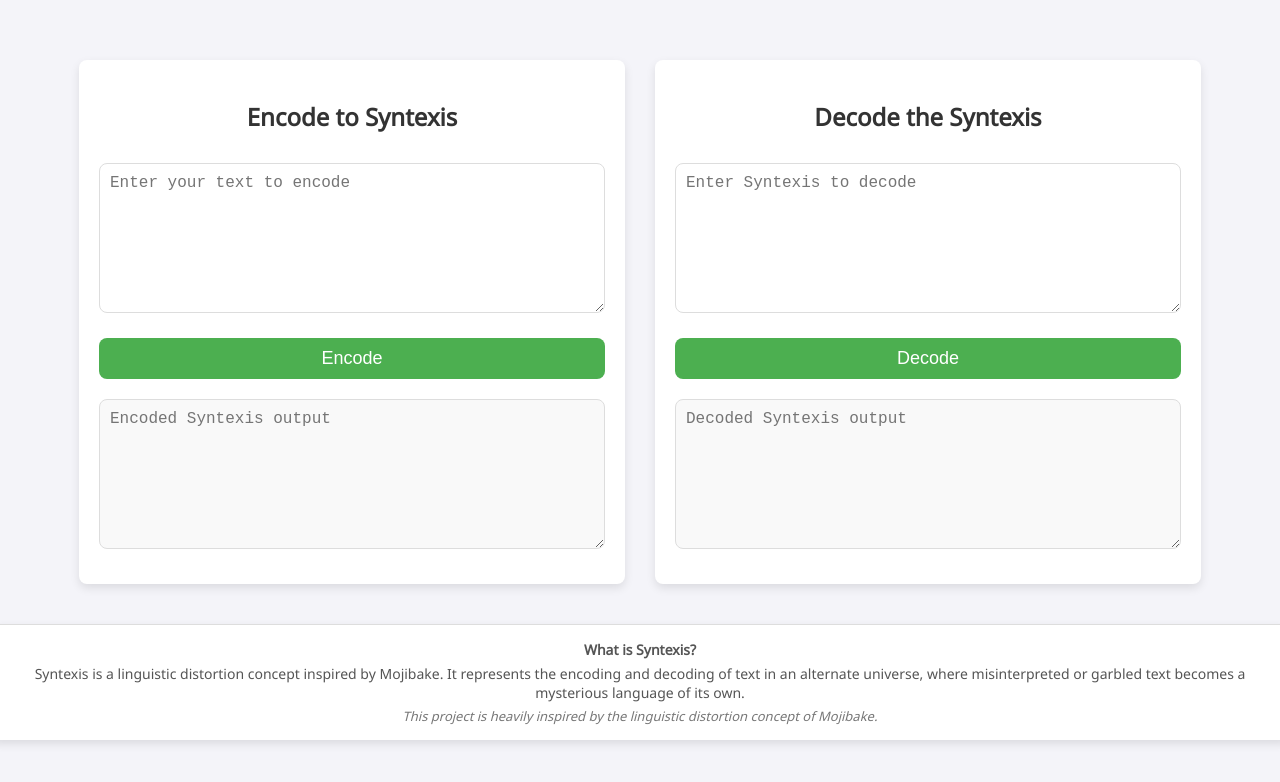
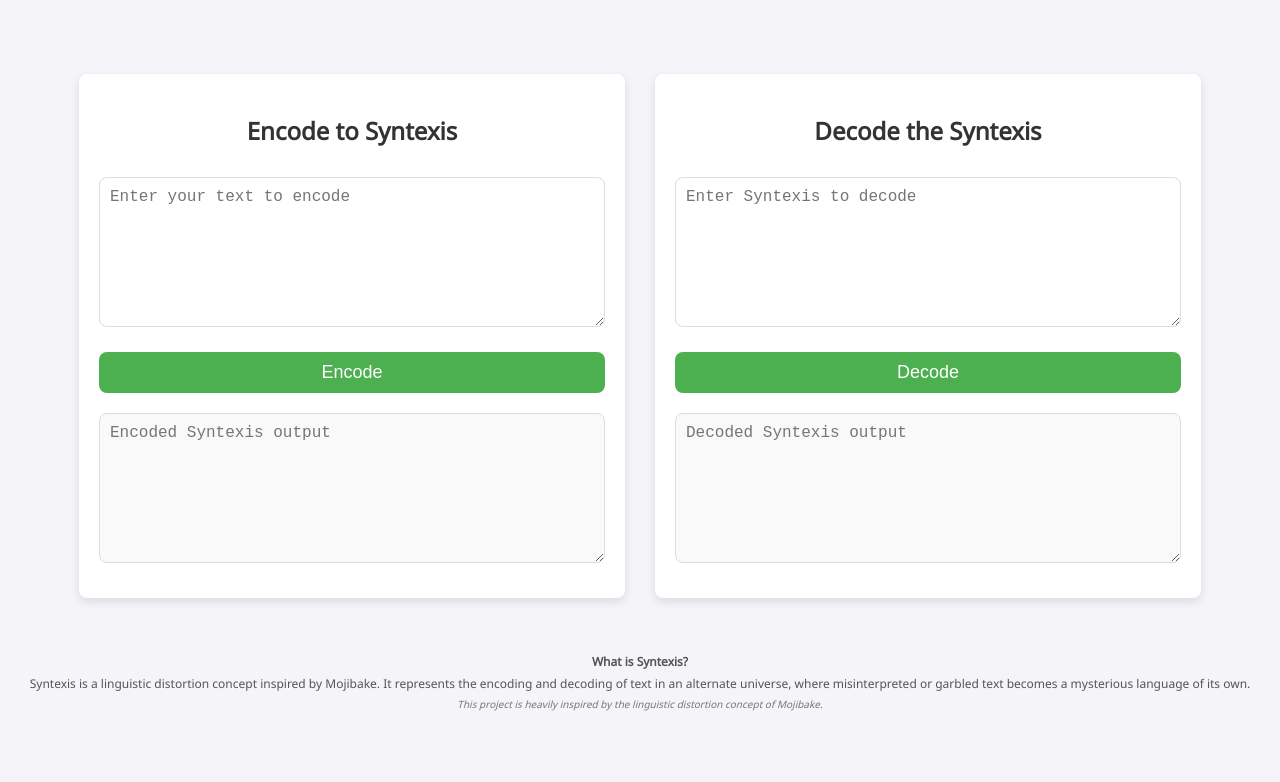
Before and after one commit to hermitaged/Mojibake-Tools, a plain HTML site: page index.html in a window 1280 px wide. Drawn offline with Linux system fonts and the light colour scheme.

Commit message:
Update style.css

```diff
--- a/style.css
+++ b/style.css
@@ -71,23 +71,19 @@ footer {
     text-align: center;
     width: 100%;
     padding: 10px;
-    border-top: 1px solid #ddd;
-    background-color: #fff;
-    border-radius: 8px;
-    box-shadow: 0 4px 10px rgba(0, 0, 0, 0.1);
     margin-top: 20px; /* Ensures the footer is below the sections */
 }
 
 footer p {
     margin: 5px 0;
-    font-size: 14px;
+    font-size: 12px;
     color: #555;
 }
 
 footer p.credit {
+    font-size: 10px;
+    color: #777;
     font-style: italic;
-    font-size: 13px;
-    color: #777;
 }
 
 /* Responsive Design */
```
